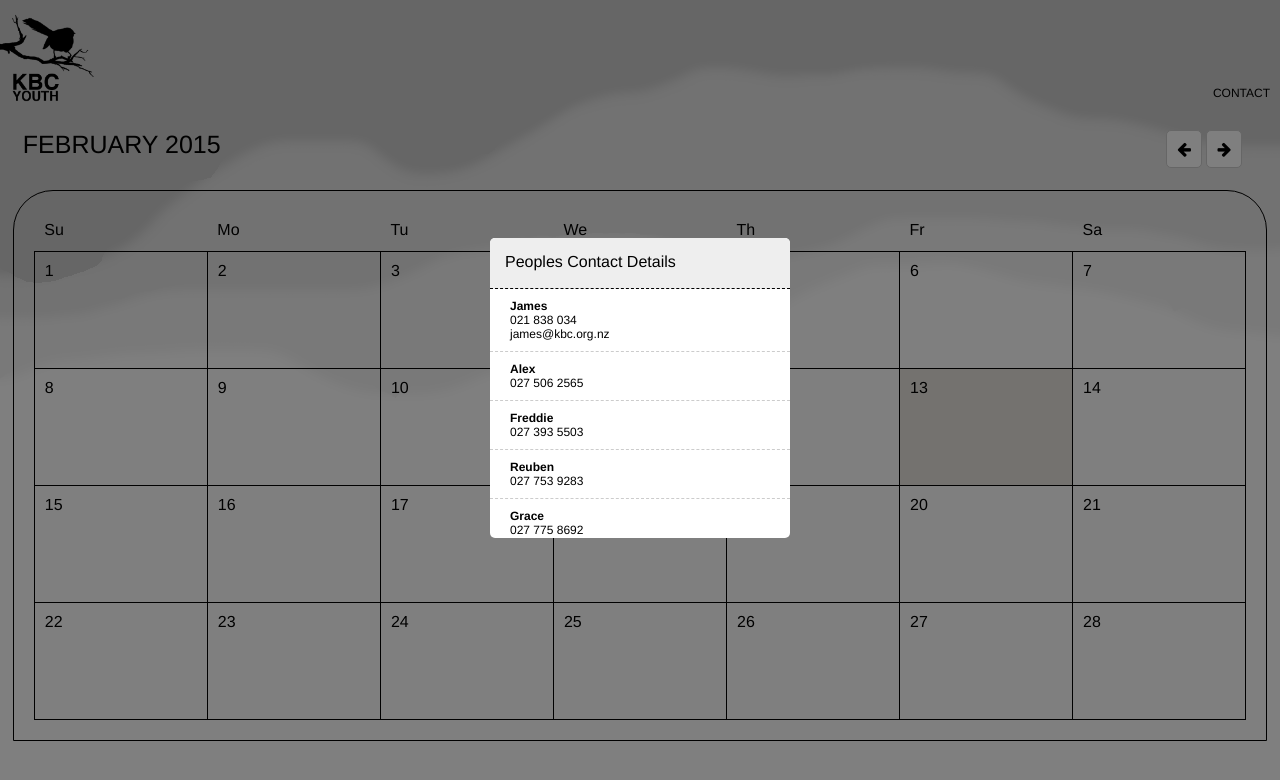
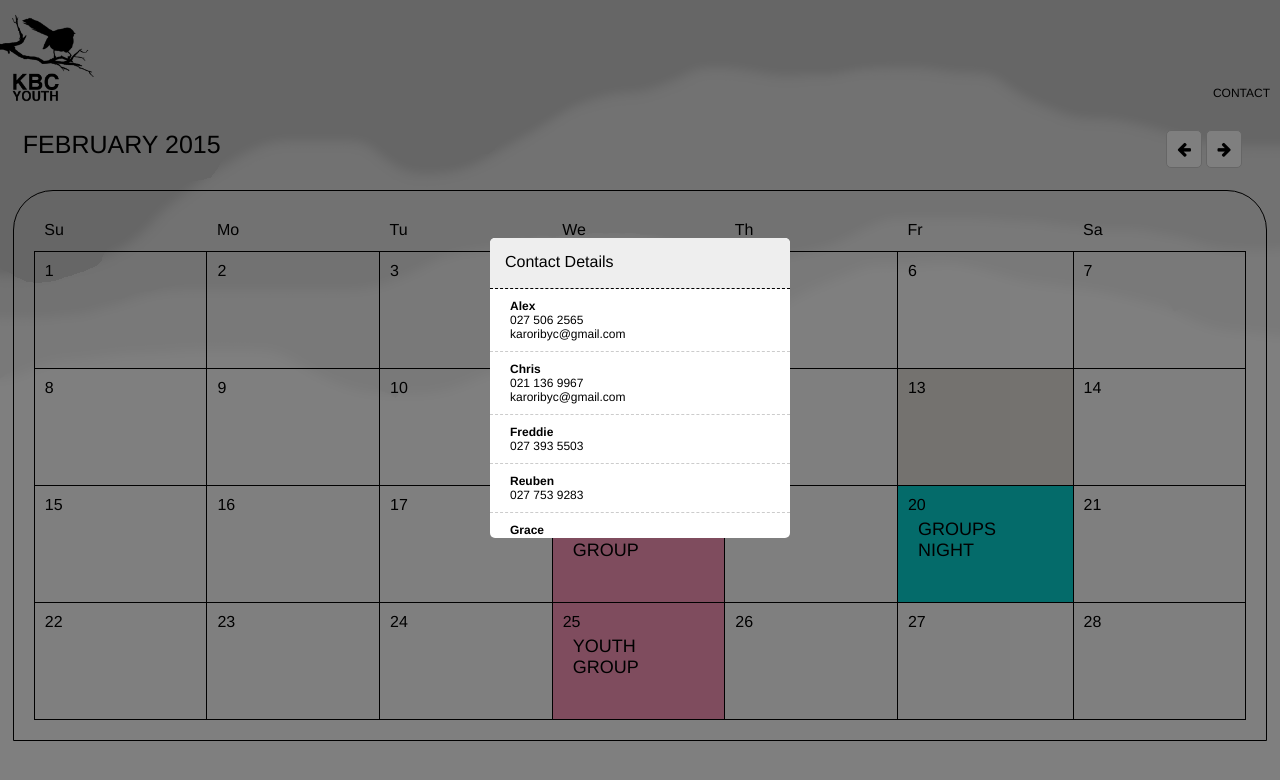
Before and after one commit to kbcyouth/kbcyouth.github.io, a plain HTML site: page index.html in a window 1280 px wide. Both pictures are taken after a click on the element "CONTACT". Drawn offline with nearby package versions, Linux system fonts and the light colour scheme.

Commit message:
calendar updates

```diff
--- a/calendar.js
+++ b/calendar.js
@@ -141,7 +141,7 @@ var Calendar = {
     openContactOverlay: function() {
 
         var leadersDets = leadersDetails();
-        var overlayhtml = '<div class="eventsHeader"><h2>Peoples Contact Details</h2></div><div class="leaderBox">';
+        var overlayhtml = '<div class="eventsHeader"><h2>Contact Details</h2></div><div class="leaderBox">';
 
         _.each(leadersDets, function(l){
             overlayhtml += '<div class="leader"><h5>' + l.Name + '</h5><div>' + l.Phone + '</div><div>' + l.Email + '</div></div>'
@@ -363,10 +363,27 @@ function dummyData() {
                     ]
                 },
              2015: {
-                September: [
+                February: [
+                    {Id: "", Icon: "youth_icon", Name: "Youth Group", Type: "YG", StartTime: "6:30", EndTime: "8:30", Date: "2015/2/11", Description: "", Description2: "" },
+                    {Id: "", Icon: "youth_icon", Name: "Youth Group", Type: "YG", StartTime: "6:30", EndTime: "8:30", Date: "2015/2/18", Description: "", Description2: "" },
+                    {Id: "", Icon: "youth_icon", Name: "Groups Night", Type: "GN", StartTime: "TBC", EndTime: "Late", Date: "2015/2/20", Description: ""},
+                    {Id: "", Icon: "youth_icon", Name: "Youth Group", Type: "YG", StartTime: "6:30", EndTime: "8:30", Date: "2015/2/25", Description: "", Description2: "" }
+                    ],
+                March:[
+                    {Id: "", Icon: "youth_icon", Name: "Youth Group", Type: "YG", StartTime: "6:30", EndTime: "8:30", Date: "2015/3/4", Description: "", Description2: "" },
+                    {Id: "", Icon: "youth_icon", Name: "Youth Group", Type: "YG", StartTime: "6:30", EndTime: "8:30", Date: "2015/3/11", Description: "", Description2: "" },
+                    {Id: "", Icon: "youth_icon", Name: "Youth Group", Type: "YG", StartTime: "6:30", EndTime: "8:30", Date: "2015/3/18", Description: "", Description2: "" },
+                    {Id: "", Icon: "youth_icon", Name: "Youth Group", Type: "YG", StartTime: "6:30", EndTime: "8:30", Date: "2015/3/25", Description: "", Description2: "" }
 
                     ],
-                October:[
+                April:[
+                    {Id: "", Icon: "youth_icon", Name: "Easter Camp", Type: "BYM", StartTime: "All Day", EndTime: "All Day", Date: "2015/4/3", Description: "" },
+                    {Id: "", Icon: "youth_icon", Name: "Easter Camp", Type: "BYM", StartTime: "All Day", EndTime: "All Day", Date: "2015/4/4", Description: "" },
+                    {Id: "", Icon: "youth_icon", Name: "Easter Camp", Type: "BYM", StartTime: "All Day", EndTime: "All Day", Date: "2015/4/5", Description: "" },
+                    {Id: "", Icon: "youth_icon", Name: "Easter Camp", Type: "BYM", StartTime: "All Day", EndTime: "All Day", Date: "2015/4/6", Description: "" }
+
+                    ],
+                May:[
 
                     ]
                 }
@@ -378,8 +395,8 @@ function dummyData() {
 
 function leadersDetails() {
     var data = [
-        { Name: "James", Phone: "021 838 034", Email: "james@kbc.org.nz" },
-        { Name: "Alex", Phone: "027 506 2565", Email: "" },
+        { Name: "Alex", Phone: "027 506 2565", Email: "karoribyc@gmail.com" },
+        { Name: "Chris", Phone: "021 136 9967", Email: "karoribyc@gmail.com" },
         { Name: "Freddie", Phone: "027 393 5503", Email: "" },
         { Name: "Reuben", Phone: "027 753 9283", Email: "" },
         { Name: "Grace", Phone: "027 775 8692", Email: "" },
--- a/main.css
+++ b/main.css
@@ -194,7 +194,10 @@ h5 {
     font-size: 12px;
 }
 
+.leaderBox .leader:last-child{
+    border-bottom: none;
 
+}
 /* Type Colours */
 
 .YG {
```
